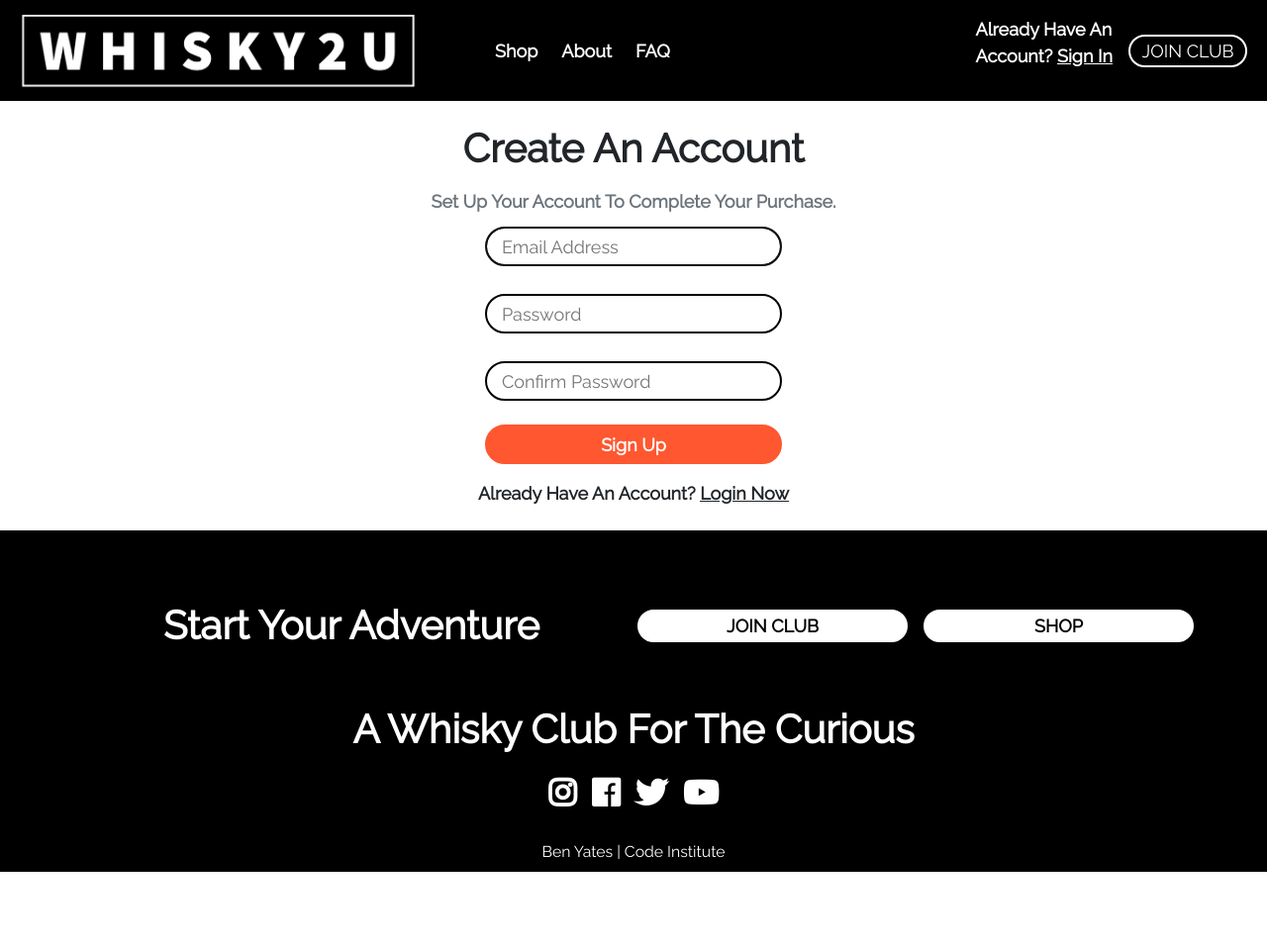
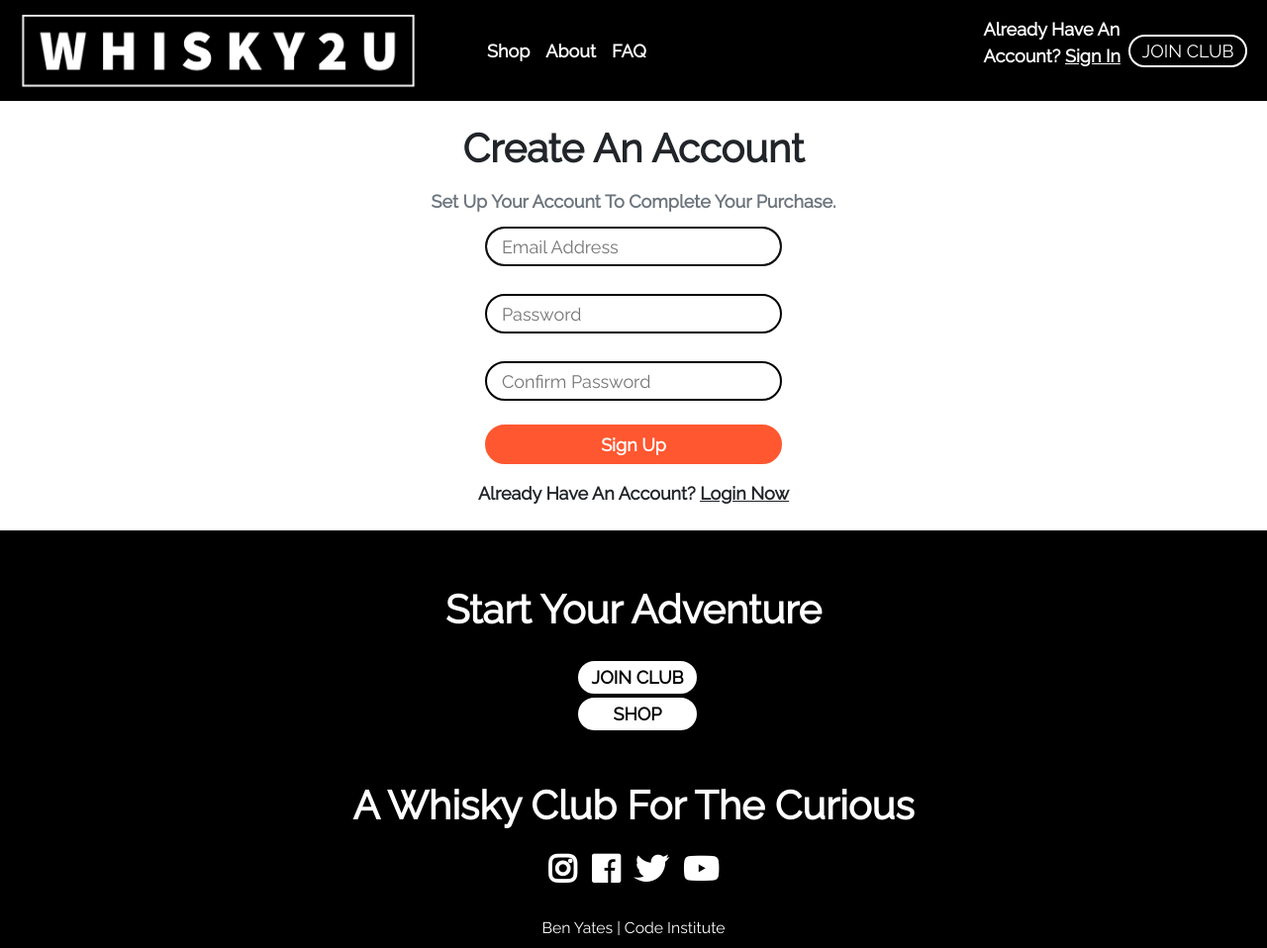
Before and after one commit to BYates1289/Django-Whisky2U, a Django app: page /register/?next=/admin_panel/ in a window 1280 px wide. Shown: the whole page at 99% size. Before the commit the page ends 881 px from the top, so only its background shows below. Run offline with Django 3.2, Linux system fonts and the light colour scheme; some libraries are stand-ins or nearby versions.

Commit message:
Vertical footer buttons

```diff
--- a/templates/new_template/dashboard/admin_dashboard.html
+++ b/templates/new_template/dashboard/admin_dashboard.html
@@ -47,7 +47,7 @@
 
     {% else %}
 
-        <div class="container" style="overflow-x:auto; font-size:80%">
+        <div class="container text-truncate" style="overflow-x:auto; font-size:80%">
             <div class="row">
                 <br>
                 <h1 class="fw-bold text-dark my-3 text-center">
@@ -97,7 +97,7 @@
 
     <script>
         function checkdel(){
-            return confirm('Are you sure you want to cancel the subscription? \n\nNote:- Once you canceled it cannot be reversed');
+            return confirm('Are you sure you want to cancel the subscription? \n\nNote:- Once you have cancelled it cannot be reversed');
         }
     </script>
 
--- a/templates/new_template/dashboard/delivery.html
+++ b/templates/new_template/dashboard/delivery.html
@@ -2,7 +2,7 @@
 {% block newMain %}
 
 
-    <div class="container" style="overflow-x:auto; font-size:80%">
+    <div class="container text-truncate" style="overflow-x:auto; font-size:80%">
         <div class="row">
             <br>
             <h1 class=" fw-bold text-dark my-3 text-center">
--- a/templates/new_template/footer.html
+++ b/templates/new_template/footer.html
@@ -3,18 +3,20 @@
     <div class="container-fluid footer-container bg-black py-5">
         <div class="container">
             <div class="row d-flex justify-content-around">
-                <div class="col-12 col-md-6 mt-3">
+                <div class="col-12 text-center">
                     <h1 class="fw-bold text-white my-2 text-center">Start Your Adventure</h1>
                 </div>
-                <div class="col-12 col-md-6 my-3">
+                <div class="col-12">
                     <div class="d-flex justify-content-center mt-3">
-                        <div class="col-md-6 join-shop-btn">
-                            {% if not user.is_authenticated %}
-                                <a href="{% url 'register' %}"><button class="btn-1 fw-bold w-100">JOIN CLUB</button></a>
-                            {% endif %}
-                        </div>
-                        <div class="col-md-6 join-shop-btn ms-3">
-                            <a href="{% url 'pages:shop' %}"><button class="btn-1 fw-bold w-100">SHOP</button></a>
+                        <div class="text-center">
+                            <div class="col-12 m-1">
+                                {% if not user.is_authenticated %}
+                                    <a href="{% url 'register' %}"><button class="btn-1 fw-bold">JOIN CLUB</button></a>
+                                {% endif %}
+                            </div>
+                            <div class="col-12 m-1">
+                                <a href="{% url 'pages:shop' %}"><button class="btn-1 fw-bold">SHOP</button></a>
+                            </div>
                         </div>
                     </div>
                 </div>
--- a/templates/new_template/header.html
+++ b/templates/new_template/header.html
@@ -39,17 +39,17 @@
 
                     {% if not user.is_superuser %}
                         <li class="nav-item">
-                            <a class="nav-link ms-2" href="{% url 'pages:shop' %}">Shop</a>
+                            <a class="nav-link" href="{% url 'pages:shop' %}">Shop</a>
                         </li>
                     {% endif %}
 
                     <li class="nav-item">
-                        <a class="nav-link ms-2" href="{% url 'pages:about' %}">About</a>
+                        <a class="nav-link" href="{% url 'pages:about' %}">About</a>
                     </li>
 
 
                     <li class="nav-item">
-                        <a class="nav-link ms-2" href="{% url 'product:faq' %}">FAQ</a>
+                        <a class="nav-link" href="{% url 'product:faq' %}">FAQ</a>
                     </li>
 
                 </ul>
@@ -75,7 +75,7 @@
                         {% endif %}
                     </li>
                         {% if not user.is_authenticated %}
-                            <li class="nav-item my-auto ms-2">
+                            <li class="nav-item my-auto">
                                 <a href="{% url 'register' %}"><button class="btn-4">JOIN CLUB</button></a>
                             </li>
                         {% endif %}
```
